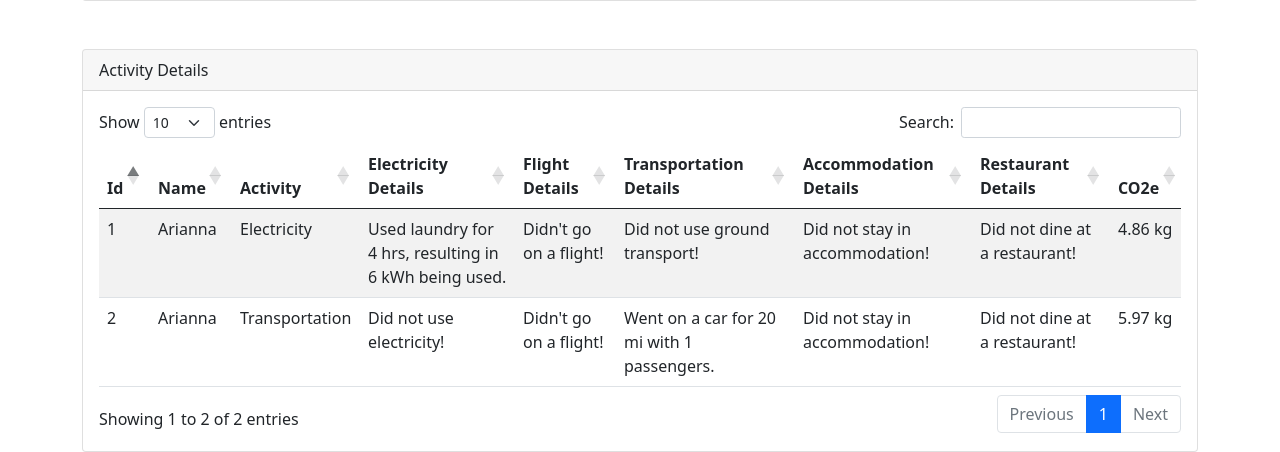
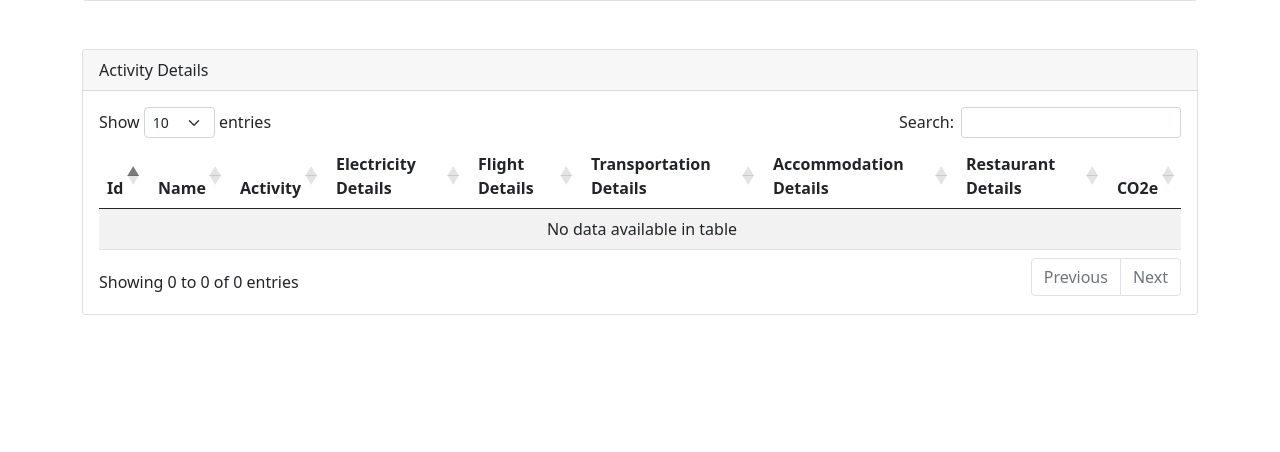
Before and after one commit to nocturne-1/carbon-estimator, a Flask app: template templates/dashboard.html in a window 1280 px wide. Shown: the part 995-1447 px from the top of the page. After the commit the page ends 1310 px from the top, so only its background shows below. Run offline with Flask 3, Linux system fonts and the light colour scheme; the template is opened without the code that fills it: most values are stand-ins (such as "Sample title", 1, 10 or a date in 2020); data that the repository does not hold is empty; some libraries are stand-ins or nearby versions.

Commit message:
changed filtering for final table & more readme changes

```diff
--- a/app.py
+++ b/app.py
@@ -90,9 +90,9 @@ def index():
 def add_data():
     return render_template("form.html")
 
-@app.route('/api/data')
-def data():
-    return {'data': [profile.to_dict() for profile in Profile.query]}
+@app.route('/api/data/<name>')
+def data(name):
+    return {'data': [profile.to_dict() for profile in Profile.query.filter_by(name=name).all()]}
 
 electricity_data = {
     "heater": 1.5,
--- a/templates/dashboard.html
+++ b/templates/dashboard.html
@@ -167,7 +167,7 @@
    <script>
       $(document).ready( function () {
          $('#data_table').DataTable({
-            ajax: '/api/data',
+            ajax: '/api/data/{{ name }}',
             columns: [
                {data: 'id'},
                {data: 'name'},
```
Also changed, not shown: README.md.
